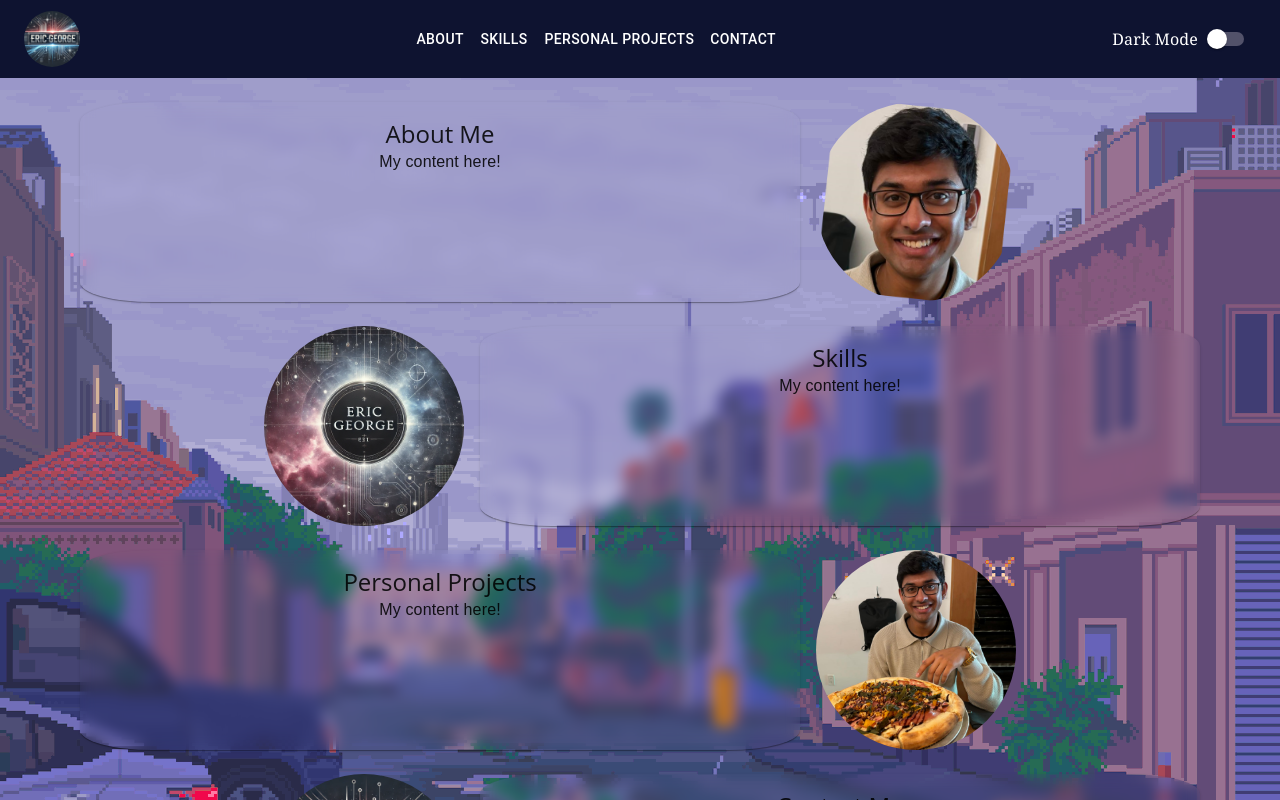
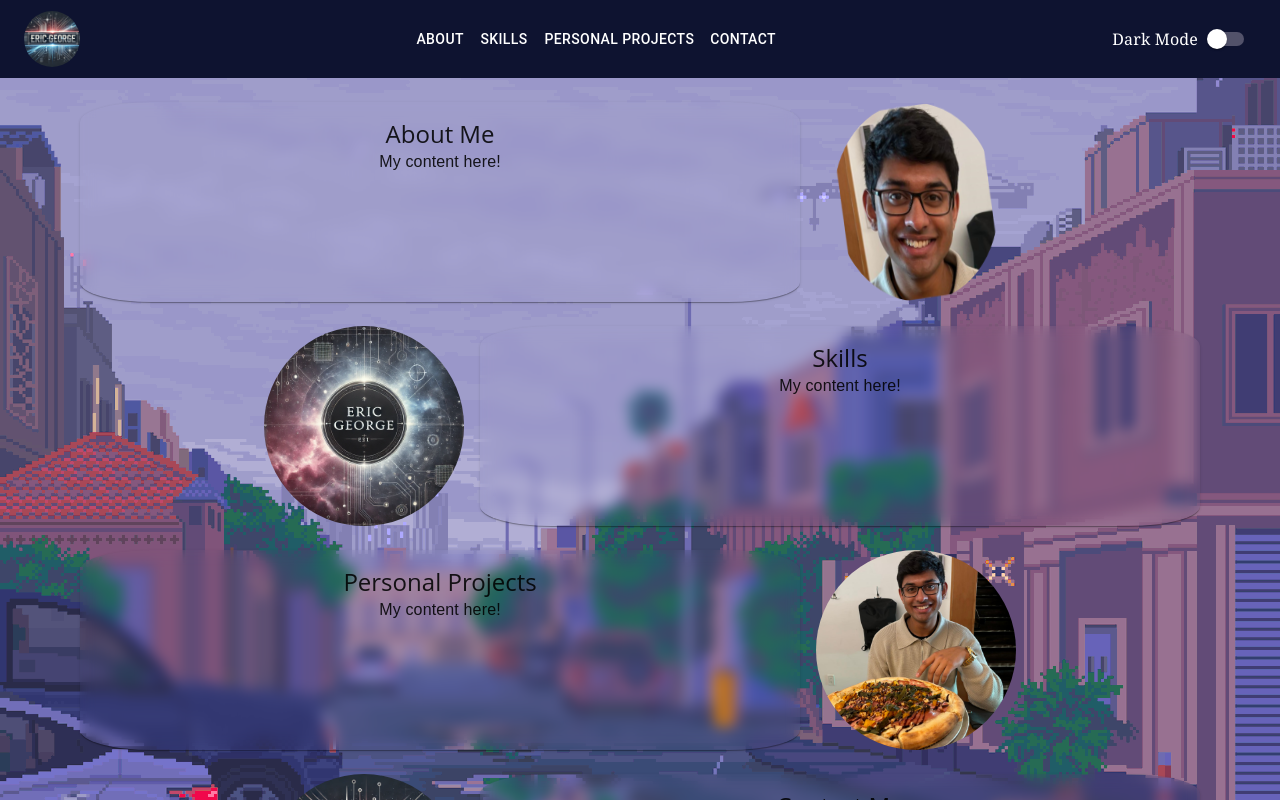
Before and after one commit to ericthegeorge/PersonalWebsite, a React (Vite) app: page / in a window 1280 px wide. Shown: the top 800 px of the page. Built offline with nearby package versions, Linux system fonts and the light colour scheme.

Commit message:
fixed animation issue

```diff
--- a/src/components/About.tsx
+++ b/src/components/About.tsx
@@ -6,19 +6,19 @@ import { keyframes } from "@mui/material";
 import "./About.css";
 const spinAnimation = keyframes`
   0% {
-    transform: rotateY(180deg) rotateX(0deg) rotateZ(0deg);
+    transform: rotateY(0deg) rotateX(0deg) rotateZ(0deg);
   }
   25% {
     transform: rotateY(90deg) rotateX(-10deg) rotateZ(-2deg);
   }
   50% {
-    transform: rotateY(0deg) rotateX(0deg) rotateZ(0deg);
+    transform: rotateY(180deg) rotateX(0deg) rotateZ(0deg);
   }
   75% {
     transform: rotateY(90deg) rotateX(10deg) rotateZ(2deg);
   }
   100% {
-    transform: rotateY(180deg) rotateX(0deg) rotateZ(0deg);
+    transform: rotateY(0deg) rotateX(0deg) rotateZ(0deg);
   }
 `;
 
@@ -65,7 +65,7 @@ const About = () => {
             height: 200,
             animation: `${spinAnimation} 10s ease infinite`,
             perspective: "1000px",
-            animationDelay: "20s",
+            animationDelay: "0s",
           }}
         />
       </Grid2>
```
